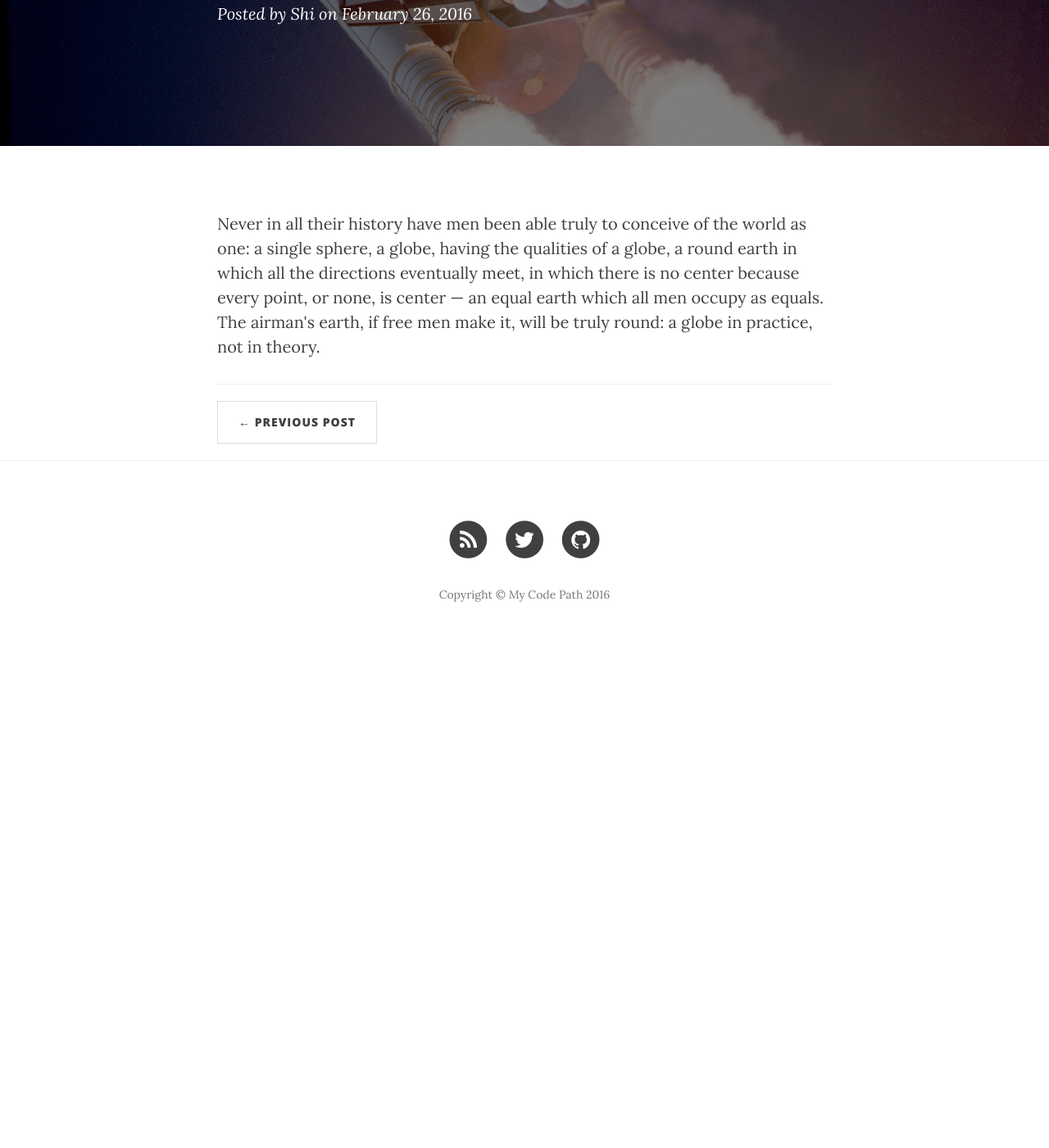
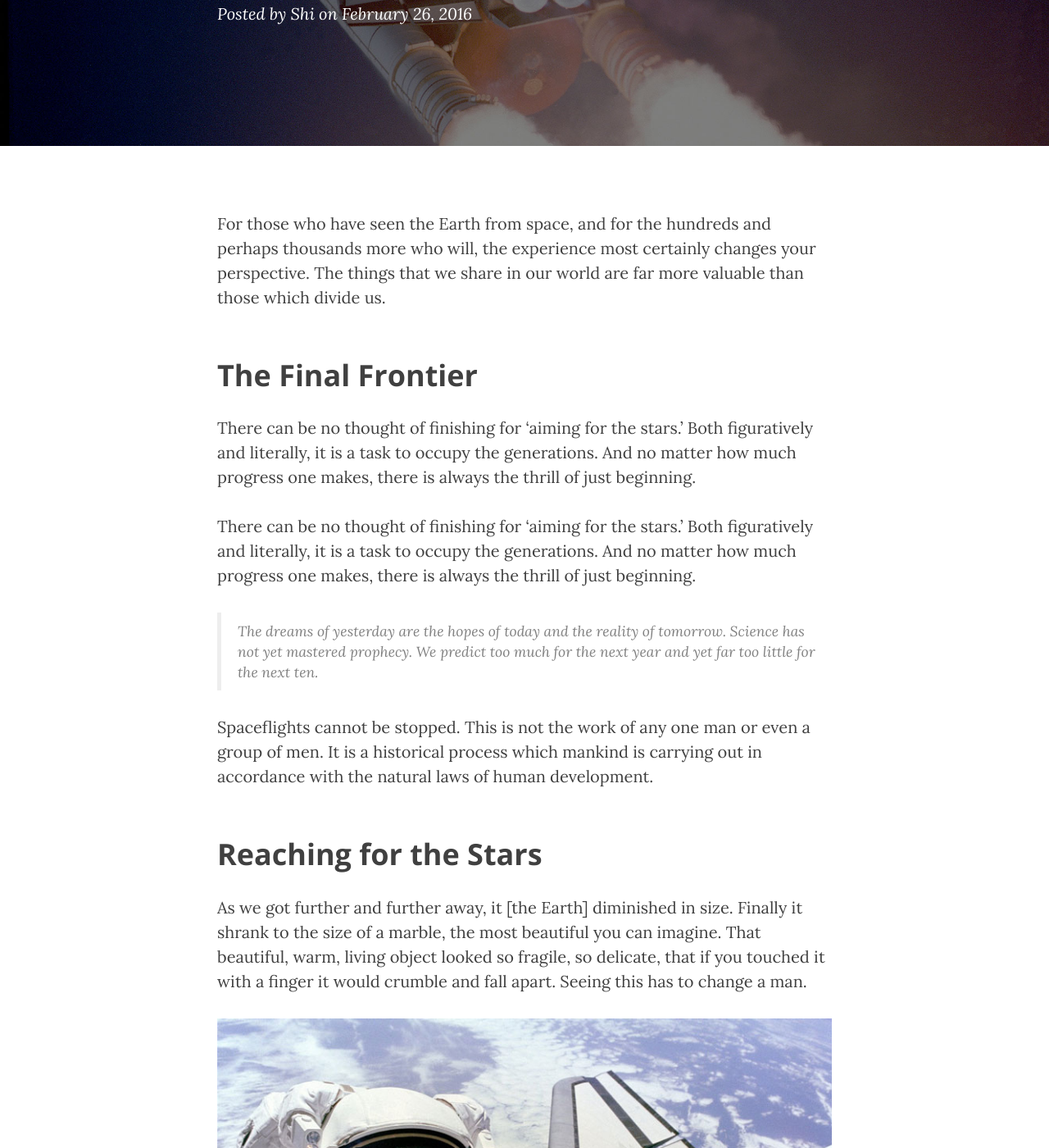
Before and after one commit to shic/blog, a Jekyll site: the page built from _posts/2016-2-26-Android.markdown, in a window 1280 px wide and 1400 px high, scrolled down 298 px. Shown: the whole window at 82% size. Built offline with Jekyll 4.4.1, drawn with Linux system fonts in a browser that asks for light colours; nearby versions of some CDN libraries; before the commit the page ends 1099 px from its top, so only the background shows below that; some of the changed text lies outside the part shown.

Commit message:
Changed android blog2

```diff
--- a/_posts/2016-2-26-Android.markdown
+++ b/_posts/2016-2-26-Android.markdown
@@ -7,5 +7,27 @@ author:     "Shi"
 header-img: "img/post-bg-01.jpg"
 ---
 
+<p>For those who have seen the Earth from space, and for the hundreds and perhaps thousands more who will, the experience most certainly changes your perspective. The things that we share in our world are far more valuable than those which divide us.</p>
 
-<p>Never in all their history have men been able truly to conceive of the world as one: a single sphere, a globe, having the qualities of a globe, a round earth in which all the directions eventually meet, in which there is no center because every point, or none, is center — an equal earth which all men occupy as equals. The airman's earth, if free men make it, will be truly round: a globe in practice, not in theory.</p>
+<h2 class="section-heading">The Final Frontier</h2>
+
+<p>There can be no thought of finishing for ‘aiming for the stars.’ Both figuratively and literally, it is a task to occupy the generations. And no matter how much progress one makes, there is always the thrill of just beginning.</p>
+
+<p>There can be no thought of finishing for ‘aiming for the stars.’ Both figuratively and literally, it is a task to occupy the generations. And no matter how much progress one makes, there is always the thrill of just beginning.</p>
+
+<blockquote>The dreams of yesterday are the hopes of today and the reality of tomorrow. Science has not yet mastered prophecy. We predict too much for the next year and yet far too little for the next ten.</blockquote>
+
+<p>Spaceflights cannot be stopped. This is not the work of any one man or even a group of men. It is a historical process which mankind is carrying out in accordance with the natural laws of human development.</p>
+
+<h2 class="section-heading">Reaching for the Stars</h2>
+
+<p>As we got further and further away, it [the Earth] diminished in size. Finally it shrank to the size of a marble, the most beautiful you can imagine. That beautiful, warm, living object looked so fragile, so delicate, that if you touched it with a finger it would crumble and fall apart. Seeing this has to change a man.</p>
+
+<a href="#">
+    <img src="{{ site.baseurl }}/img/post-sample-image.jpg" alt="Post Sample Image">
+</a>
+<span class="caption text-muted">To go places and do things that have never been done before – that’s what living is all about.</span>
+
+<p>Space, the final frontier. These are the voyages of the Starship Enterprise. Its five-year mission: to explore strange new worlds, to seek out new life and new civilizations, to boldly go where no man has gone before.</p>
+
+<p>As I stand out here in the wonders of the unknown at Hadley, I sort of realize there’s a fundamental truth to our nature, Man must explore, and this is exploration at its greatest.</p>
```
